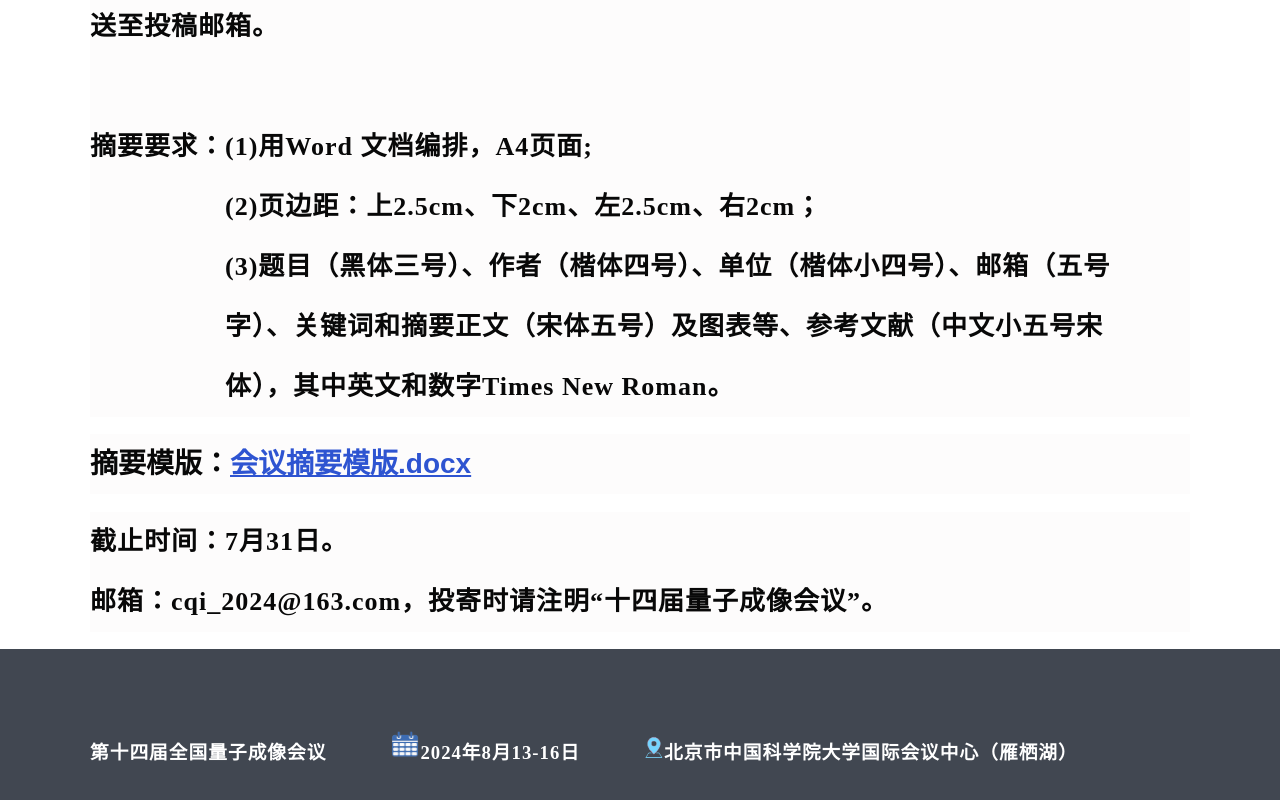
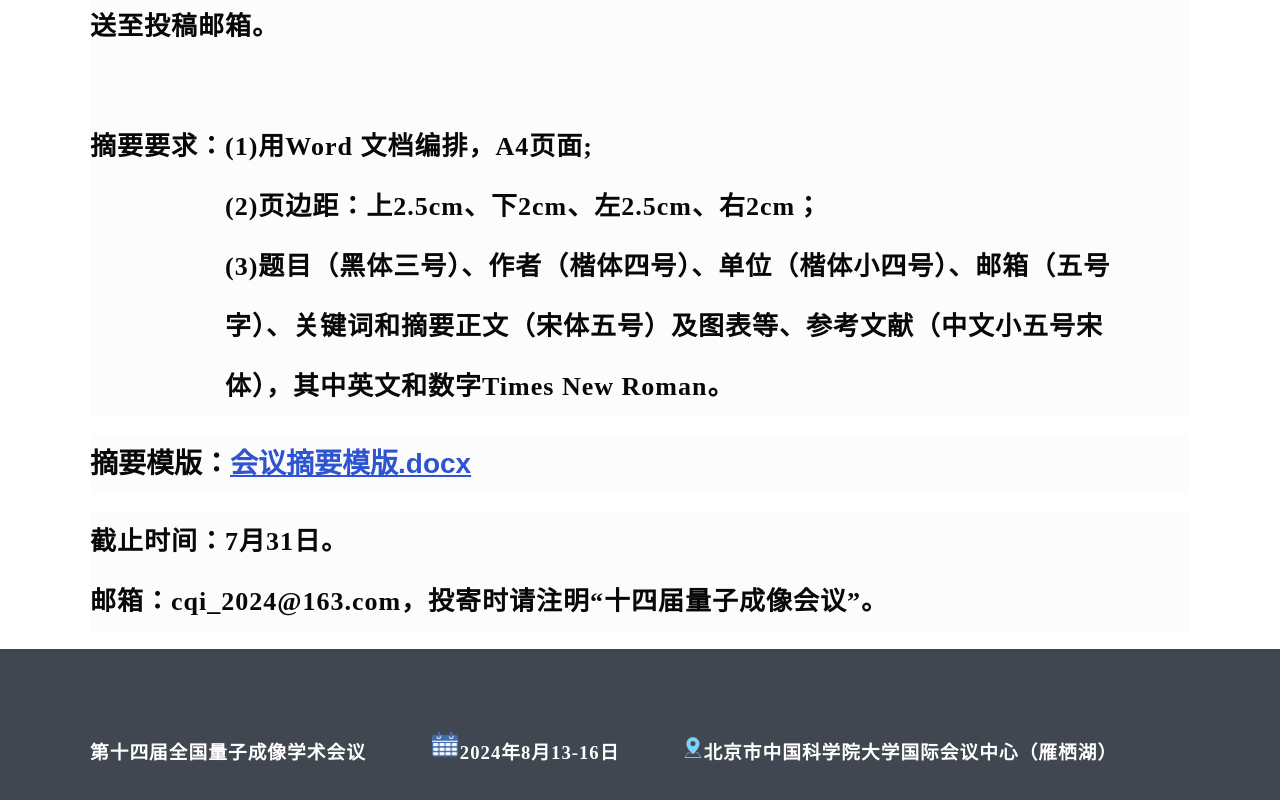
Before and after one commit to breatheeeeeeeeee/cqi-2024.org.cn, a plain HTML site: page work.html in a window 1280 px wide. Shown: the part 525-1325 px from the top of the page. Drawn offline with Linux system fonts and the light colour scheme.

Commit message:
Update work.html

```diff
--- a/work.html
+++ b/work.html
@@ -66,7 +66,7 @@
 	<footer>
 		<div class="wrapper">
 			<div class='footer-company-left'>
-				<h3>第十四届全国量子成像会议</h3>
+				<h3>第十四届全国量子成像学术会议</h3>
 			  </div>
 			  <div class='footer-company-left'>
 				<h3><img src='img/11.png' width="30px"><span>2024年8月13-16日</span></h3>
```
